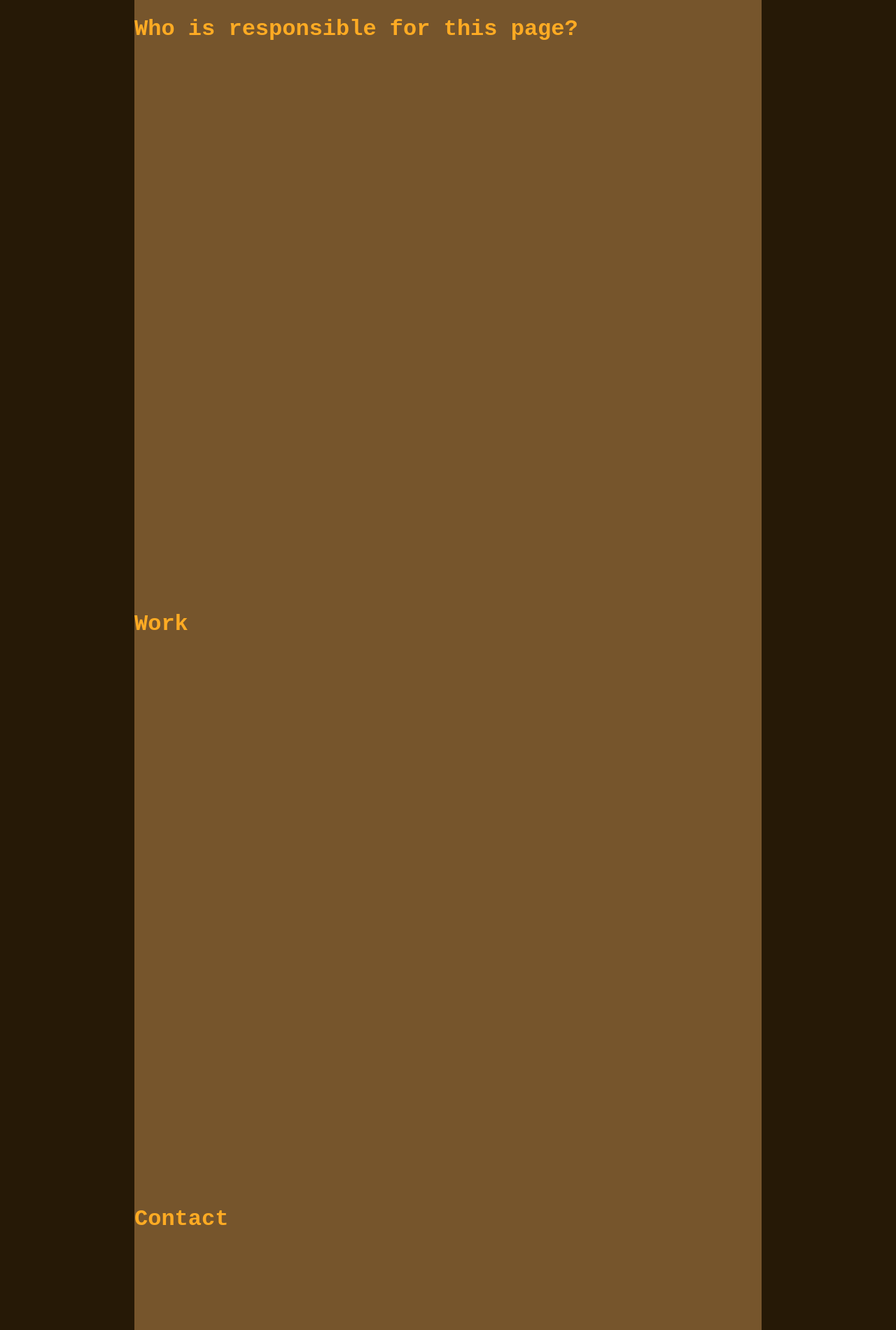
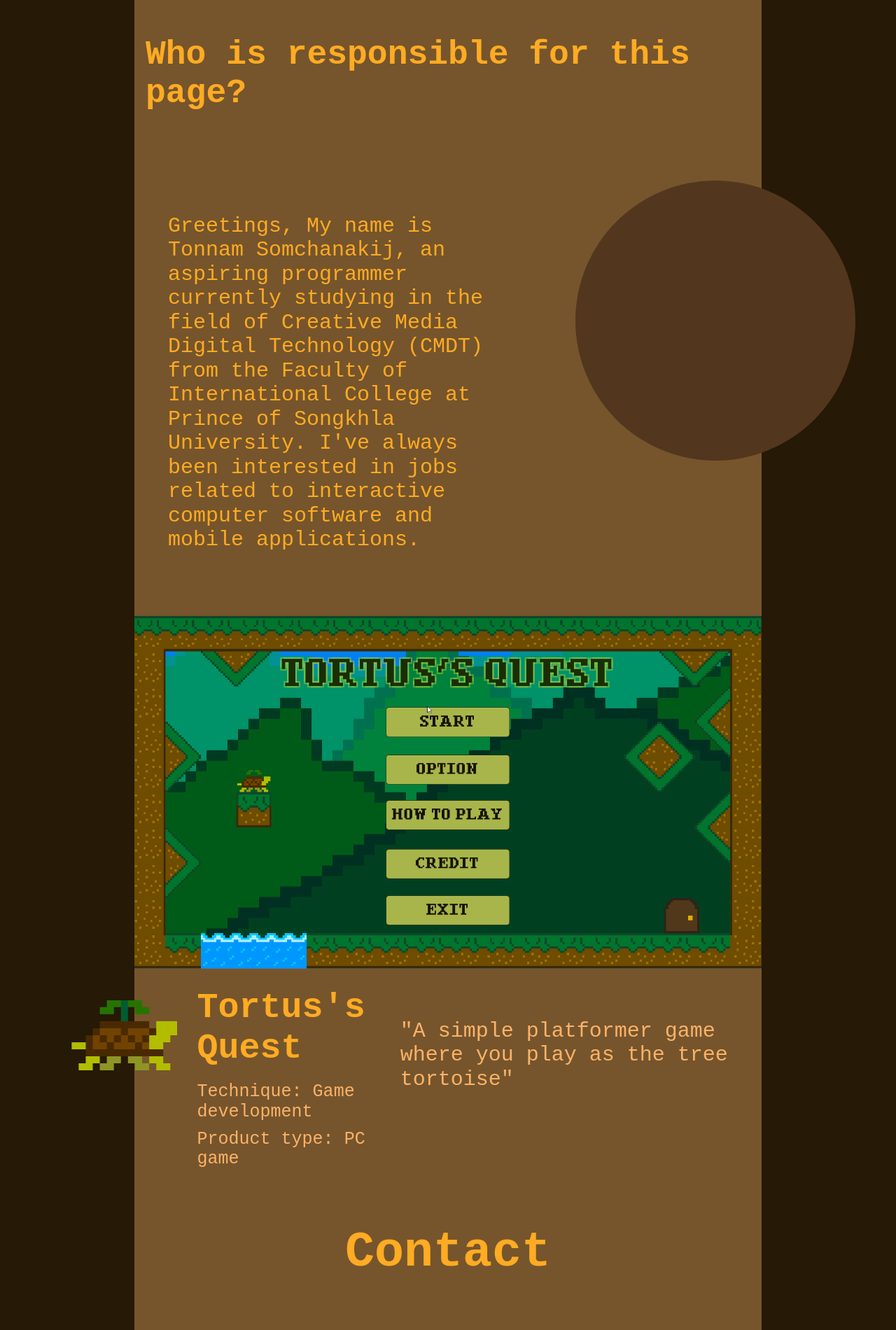
Before and after one commit to MysteryBush/portfolio_web, a website: page index.html in a window 1280 px wide. Shown: the part 897-2797 px from the top of the page at 70% size. Drawn offline with nearby package versions, Linux system fonts and the light colour scheme.

Commit message:
image added

```diff
--- a/index.html
+++ b/index.html
@@ -20,7 +20,9 @@
         <img src="svg/home-object.svg" alt="">
     </div>
     <div class="container-vertical">
-    <div id="passageWrapper"></div>
+    <div id="passageWrapper">
+
+    </div>
     <div class="nav">
         <div class="logo">
             <a href="#section-home">Tonnam Somchanakij</a>
@@ -73,13 +75,38 @@
         <div class="container">
             <h1>Who is responsible for this page?</h1>
         </div>
+        <div class="container-about">
+            <div class="container-about-item">
+                <p>Greetings, My name is Tonnam Somchanakij, an aspiring programmer currently studying in the field of Creative Media Digital Technology (CMDT) from the Faculty of International College at Prince of Songkhla University. I've always been interested in jobs related to interactive computer software and mobile applications.
+                </p>
+            </div>
+            <span class="circle"></span>
+        </div>
     </section>
     <section id="section-work">
-        <h1>Work</h1>
-
+        <img class="img container-work" src="img/Menu Screen.png" alt="">
+        <div class="container-work">
+        <img class="img-sprite" src="img/Tree Tortoise.png" alt="">
+            <div class="container-work-text">
+                <h1>Tortus's Quest</h1>
+                <p class="desc">Technique: Game development</p>
+                <p class="desc">Product type: PC game</p>
+            </div>
+            <div class="container-work-desc">
+                <p class="desc">"A simple platformer game where you play as the tree tortoise"</p>
+            </div>
+        </div>
     </section>
-    <section id="section-contact">
-        <h1>Contact</h1>
+    <section id="section-contact" class="">
+        <div class="container-contact">
+            <h1 class="">Contact</h1>
+            <div class="container-contact-items">
+                <a href="https://github.com/SchorchedTrace">Github</a>
+                <a href="https://www.linkedin.com/authwall?trk=ripf&trkInfo=AQGfpHZqZfDwmwAAAXV3wNbAPVwXXhIR23_oylLZNLgq0jGyvcta2GsOXG1vdP_Nne6ws2FF9WKC_o5WFZhkDrwcLsXwVjceCwUBj7LxwJfTFrQEZTv14OpUGCzEvlGjV-yGnZY=&originalReferer=https://www.google.com/&sessionRedirect=https%3A%2F%2Fth.linkedin.com%2Fin%2Ftonnam-somchanakij-90a6251a4">Linked in</a>
+            </div>
+            <div class="container-contact-end">
+            </div>
+        </div>
     </section>
 </div>
 </body>
--- a/package.json
+++ b/package.json
@@ -5,7 +5,7 @@
   "main": "index.js",
   "scripts": {
     "watch:sass": "node-sass-chokidar -w ./sass -o ./css --watch  --recursive",
-    "_watch:serve": "live-server ./ -entry-file=index.html",
+    "_watch:serve": "live-server ./",
     "dev": "npm-run-all --parallel watch:**",
     "browser-sync": "browser-sync start --server ./ --files ./",
     "auto-prefixer": "postcss *.css --use autoprefixer -d build/"
--- a/sass/style.scss
+++ b/sass/style.scss
@@ -4,6 +4,7 @@
 $quaternary-color: (#76552c);
 $quinary-color: (#332217);
 $senary-color: (#fcb268);
+$septanary-color: (#FCB268);
 
 $section-color-1: green;
 
@@ -32,9 +33,14 @@
 p {
   margin: 0;
   color: $primary-color;
+  font-size: 30px;
 }
 
 h1 {
+  color: $primary-color;
+}
+
+h2  {
   color: $primary-color;
 }
 
@@ -234,17 +240,7 @@
   flex-direction: column;
   height: auto;
   width: auto;
-  &-width {
-    display: flex;
-    flex-direction: column;
-    height: 100%;
-    width: 100%;
-    justify-content: center;
-    align-items: center;
-  }
-  &-wrap {
-    padding: 2px 10px;
-  }
+  padding: 1em;
   &-vertical {
     position: relative;
     background-color: $quaternary-color;
@@ -255,10 +251,124 @@
     height: 100%;
     width: $middle-section-size;
   }
+  &-width {
+    display: flex;
+    flex-direction: column;
+    height: 100%;
+    width: 100%;
+    justify-content: center;
+    align-items: center;
+  }
+  &-wrap {
+    display: flex;
+    flex-direction: row;
+    padding: 2px 10px;
+  }
+
+  &-about {
+    padding: 3em;
+    display: flex;
+    flex-direction: row;
+    &-item{
+      align-self: center;
+      width: 60%;
+      margin-right: 3em;
+      margin-top: 3em;
+    }
+    span {
+      position: absolute;
+      margin-left: 65%;
+    }
+  }
+
+  &-work {
+    display: flex;
+    flex-direction: row;
+    justify-self: center;
+    align-self: center;
+    &-text{
+      margin-left: 10%;
+      width: 70%;
+      h1 {
+        font-size: 50px;
+        margin-top: 0px;
+        margin-bottom: 20px;
+      }
+      p {
+        font-size: 25px;
+        padding-bottom: 10px;
+      }
+    }
+    &-desc{
+      margin-top: 5%;
+    }
+  }
+
+  &-contact{
+    display: flex;
+    flex-direction: column;
+    text-align: center;
+    height: 100%;
+    &-items{
+      display: flex;
+      flex-direction: column;
+      justify-content: space-between;
+      margin-top: auto;
+      margin-bottom: auto;
+      height: 30%;
+      a{
+        padding: 2rem 0 2rem 0;
+      }
+    }
+    &-end{
+      height: 40vh;
+    }
+
+    h1 {
+      font-size: 70px;
+    }
+    a {
+      font-size: 40px;
+      text-decoration: underline;
+    }
+  }
+
+  &-center {
+    display: flex;
+    justify-content: center;
+    align-content: center;
+  }
+
+  h1 {
+    font-size: 48px;
+  }
+}
+
+.circle {
+  height: 400px;
+  width: 400px;
+  background-color: $secondary-color;
+  border-radius: 50%;
+  display: inline-block;
+}
+.img {
+  width: 100%;
+  height: auto;
+  margin-top: 3%;
+  margin-bottom: 3%;
+  margin-left: auto;
+  margin-right: auto;
+  &-sprite{
+    position: absolute;
+    width:auto;
+    height: 100px;
+    margin-left: -10%;
+    margin-top: 2%;
+  }
 }
 
 .desc {
-  display: none;
+  color: $septanary-color;
 }
 
 .shake {
```
Also changed, not shown: css/style.css, img/Menu Screen.png (added), img/Tree Tortoise.png (added).
